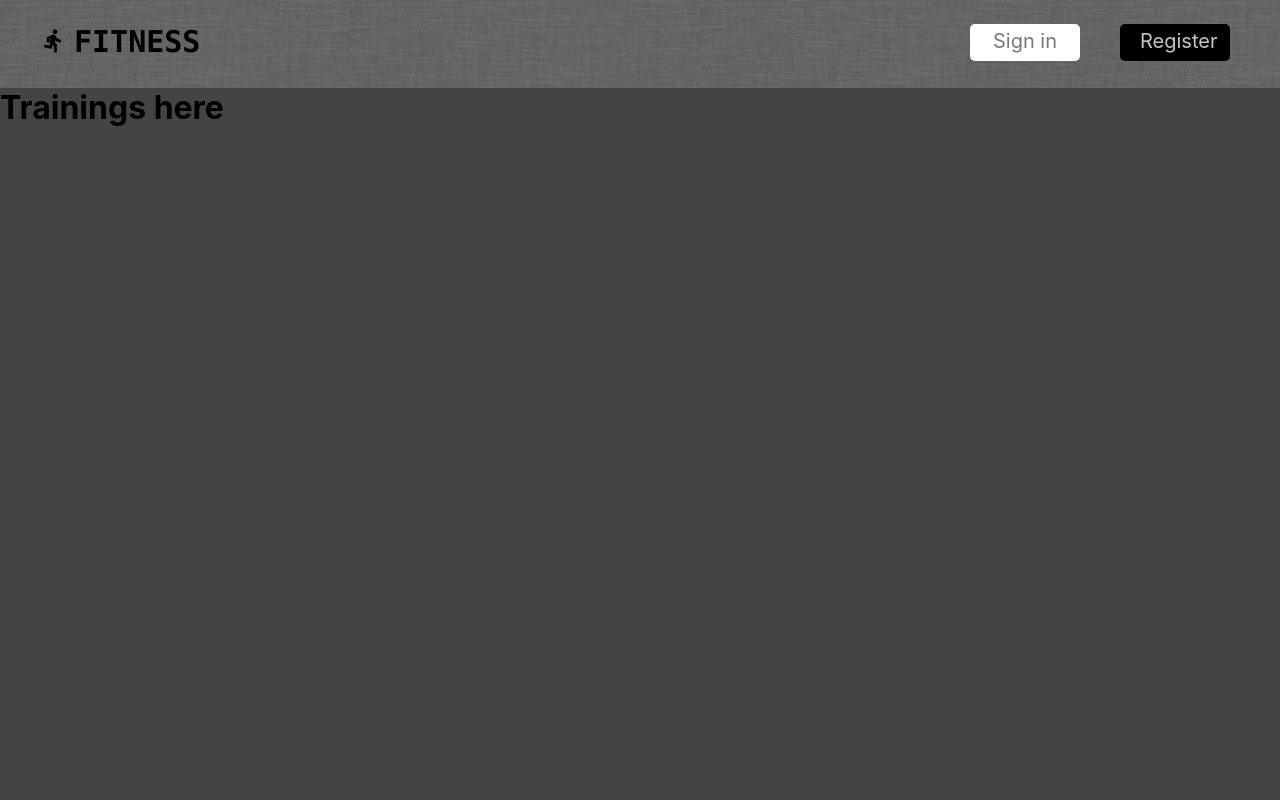
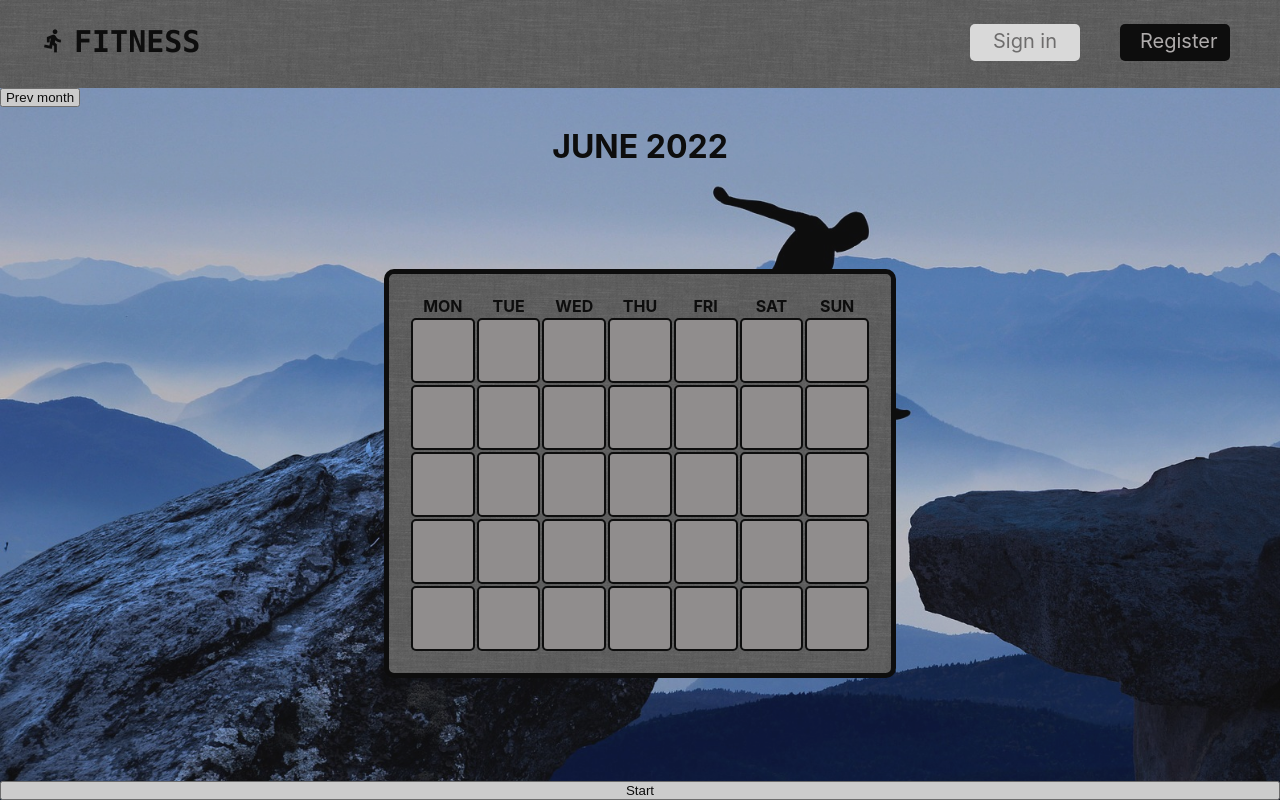
Before and after one commit to Dawid-Kordos/Fitness-front, a React (Create React App) app: page /trainings in a window 1280 px wide. Built offline with nearby package versions, Linux system fonts and the light colour scheme.

Commit message:
Updated trainings view and its styles.

```diff
--- a/src/components/App/App.css
+++ b/src/components/App/App.css
@@ -2,4 +2,8 @@
     display: flex;
     flex-direction: column;
     height: 100vh;
+    background-image: url("../../graphics/sport-main.jpg");
+    width: 100vw;
+    opacity: 80%;
+    background-size: cover;
 }
--- /dev/null
+++ b/src/components/Table/Table.css
@@ -0,0 +1,31 @@
+.Table {
+    background-image: url("../../graphics/grey_wash_wall.png");
+    margin: auto;
+    padding: 20px;
+    border: 5px solid #000;
+    border-radius: 10px;
+    width: 40%;
+}
+
+.Table__current-date {
+    margin-top: 20px;
+    text-align: center;
+}
+
+.Table__row {
+    text-align: center;
+    margin-top: 20px;
+}
+
+.Table__column {
+    border: 2px solid #000;
+    width: 2vw;
+    height: 4vw;
+    padding: 5px;
+    border-radius: 5px;
+    background-color: #a3a0a0;
+}
+
+.Table__btn {
+    width: 80px;
+}
--- /dev/null
+++ b/src/components/Table/Table.tsx
@@ -0,0 +1,166 @@
+import React, {useEffect, useState} from "react";
+
+import './Table.css';
+
+export const Table = () => {
+    const [days, setDays] = useState<(string | number)[]>([]);
+    const [month, setMonth] = useState<number>(new Date().getMonth() + 1);
+    const [year, setYear] = useState<number>(new Date().getFullYear());
+    const [refDate, setRefDate] = useState<string>(`${month}/01/${year}`);
+    const [currentMonthName, setCurrentMonthName] = useState<string>(new Date(refDate).toLocaleDateString('en-EN', {month: 'long'}).toUpperCase());
+    const [refDayName, setRefDayName] = useState<string>(new Date(refDate).toLocaleDateString('en-EN', {weekday: 'short'}).toUpperCase());
+
+    //const weekday = ['MON', 'TUE', 'WED', 'THU', 'FRI', 'SAT', 'SUN'][new Date().getDay() - 1];
+
+    //aktualny dzień wyróżnić
+    //ciasteczka do sesji
+
+    const handleStartClick = () => {
+        let daysArr: (number | string)[] = [];
+
+        if (month === 1 || month === 3 || month === 5 || month === 7 || month === 8 || month === 10 || month === 12) {
+            for (let i = 0; i <= 30; i++) {
+                daysArr[i] = i + 1;
+            }
+        } else if (month === 2) {
+            if (year % 4 === 0) {
+                for (let i = 0; i <= 28; i++) {
+                    daysArr[i] = i + 1;
+                }
+            } else {
+                for (let i = 0; i <= 27; i++) {
+                    daysArr[i] = i + 1;
+                }
+            }
+        } else if (month === 4 || month === 6 || month === 9 || month === 11) {
+            for (let i = 0; i <= 29; i++) {
+                daysArr[i] = i + 1;
+            }
+        } else {
+            daysArr = [];
+        }
+
+        if (refDayName === 'MON') {
+            setDays(daysArr);
+        } else if (refDayName === 'TUE') {
+            daysArr.unshift('');
+            setDays(daysArr);
+        } else if (refDayName === 'WED') {
+            daysArr.unshift('', '');
+            setDays(daysArr);
+        } else if (refDayName === 'THU') {
+            daysArr.unshift('', '', '');
+            setDays(daysArr);
+        } else if (refDayName === 'FRI') {
+            daysArr.unshift('', '', '', '');
+            setDays(daysArr);
+        } else if (refDayName === 'SAT') {
+            daysArr.unshift('', '', '', '', '');
+            setDays(daysArr);
+        } else if (refDayName === 'SUN') {
+            daysArr.unshift('', '', '', '', '', '');
+            setDays(daysArr);
+        }
+    }
+
+    useEffect(() => {
+        setRefDate(`${month}/01/${year}`);
+    }, [month]);
+
+    useEffect(() => {
+        setRefDayName(new Date(refDate).toLocaleDateString('en-EN', {weekday: 'short'}).toUpperCase());
+        setCurrentMonthName(new Date(refDate).toLocaleDateString('en-EN', {month: 'long'}).toUpperCase());
+    }, [refDate]);
+
+    const handlePrevClick = () => {
+        if(month <=1) {
+            setMonth(12);
+            setYear(year - 1);
+        } else{
+            setMonth(month - 1);
+        }
+    }
+
+    return (
+        <>
+{/*            <span>refDate: {refDate}</span>
+            <span>refDayName: {refDayName}</span>
+            <span>month: {month}</span>*/}
+            <button className='Table__btn' onClick={handlePrevClick}>Prev month</button>
+            <h1 className='Table__current-date'>{currentMonthName} {year}</h1>
+            <table className="Table">
+                <thead>
+                <tr className="Table__row">
+                    <th className="Table__column-head">MON</th>
+                    <th className="Table__column-head">TUE</th>
+                    <th className="Table__column-head">WED</th>
+                    <th className="Table__column-head">THU</th>
+                    <th className="Table__column-head">FRI</th>
+                    <th className="Table__column-head">SAT</th>
+                    <th className="Table__column-head">SUN</th>
+                </tr>
+                </thead>
+                <tbody>
+                <tr className="Table__row">
+                    <td className="Table__column">{days[0]}</td>
+                    <td className="Table__column">{days[1]}</td>
+                    <td className="Table__column">{days[2]}</td>
+                    <td className="Table__column">{days[3]}</td>
+                    <td className="Table__column">{days[4]}</td>
+                    <td className="Table__column">{days[5]}</td>
+                    <td className="Table__column">{days[6]}</td>
+                </tr>
+                <tr className="Table__row">
+                    <td className="Table__column">{days[7]}</td>
+                    <td className="Table__column">{days[8]}</td>
+                    <td className="Table__column">{days[9]}</td>
+                    <td className="Table__column">{days[10]}</td>
+                    <td className="Table__column">{days[11]}</td>
+                    <td className="Table__column">{days[12]}</td>
+                    <td className="Table__column">{days[13]}</td>
+                </tr>
+                <tr className="Table__row">
+                    <td className="Table__column">{days[14]}</td>
+                    <td className="Table__column">{days[15]}</td>
+                    <td className="Table__column">{days[16]}</td>
+                    <td className="Table__column">{days[17]}</td>
+                    <td className="Table__column">{days[18]}</td>
+                    <td className="Table__column">{days[19]}</td>
+                    <td className="Table__column">{days[20]}</td>
+                </tr>
+                <tr className="Table__row">
+                    <td className="Table__column">{days[21]}</td>
+                    <td className="Table__column">{days[22]}</td>
+                    <td className="Table__column">{days[23]}</td>
+                    <td className="Table__column">{days[24]}</td>
+                    <td className="Table__column">{days[25]}</td>
+                    <td className="Table__column">{days[26]}</td>
+                    <td className="Table__column">{days[27]}</td>
+                </tr>
+                <tr className="Table__row">
+                    <td className="Table__column">{days[28]}</td>
+                    <td className="Table__column">{days[29]}</td>
+                    <td className="Table__column">{days[30]}</td>
+                    <td className="Table__column">{days[31]}</td>
+                    <td className="Table__column">{days[32]}</td>
+                    <td className="Table__column">{days[33]}</td>
+                    <td className="Table__column">{days[34]}</td>
+                </tr>
+                {days.length > 35 ?
+                    <tr className="Table__row">
+                        <td className="Table__column">{days[35]}</td>
+                        <td className="Table__column">{days[36]}</td>
+                        <td className="Table__column">{days[37]}</td>
+                        <td className="Table__column">{days[38]}</td>
+                        <td className="Table__column">{days[39]}</td>
+                        <td className="Table__column">{days[40]}</td>
+                        <td className="Table__column">{days[41]}</td>
+                    </tr>
+                    : null
+                }
+                </tbody>
+            </table>
+            <button onClick={handleStartClick}>Start</button>
+        </>
+    );
+};
--- a/src/views/Main.css
+++ b/src/views/Main.css
@@ -1,9 +1,12 @@
-.Main {
+/*.Main {
     width: 100vw;
+}*/
+
+.Main__sentence {
+    position: absolute;
+    top: 20%;
+    left: 56%;
+    transform: translate(-50%, -50%);
+    font-size: 24px;
+    font-weight: bold;
 }
-
-.Main__img {
-    width: 100vw;
-    height: 45vw;
-    opacity: 60%;
-}
--- a/src/views/Main.tsx
+++ b/src/views/Main.tsx
@@ -1,15 +1,11 @@
 import React from "react";
 
-import sport_main from "../graphics/sport-main.jpg";
 import './Main.css';
 
 export const Main = () => (
     <main className='Main'>
-        <div className='Main__graphic'>
-            <img className='Main__img' src={sport_main} alt="sport main page"/>
-        </div>
-{/*        <span>
-            Be better version of yourself today than you were yesterday
-        </span>*/}
+     <span className='Main__sentence'>
+         BE BETTER EVERY DAY!
+     </span>
     </main>
 )
--- a/src/views/Trainings.tsx
+++ b/src/views/Trainings.tsx
@@ -1,5 +1,6 @@
 import React from 'react';
+import {Table} from "../components/Table/Table";
 
 export const Trainings = () => (
-    <h1>Trainings here</h1>
+    <Table/>
 )
```
Also changed, not shown: src/components/Table/Row.tsx (added, +18 -0 lines), src/views/Trainings.css (added).
